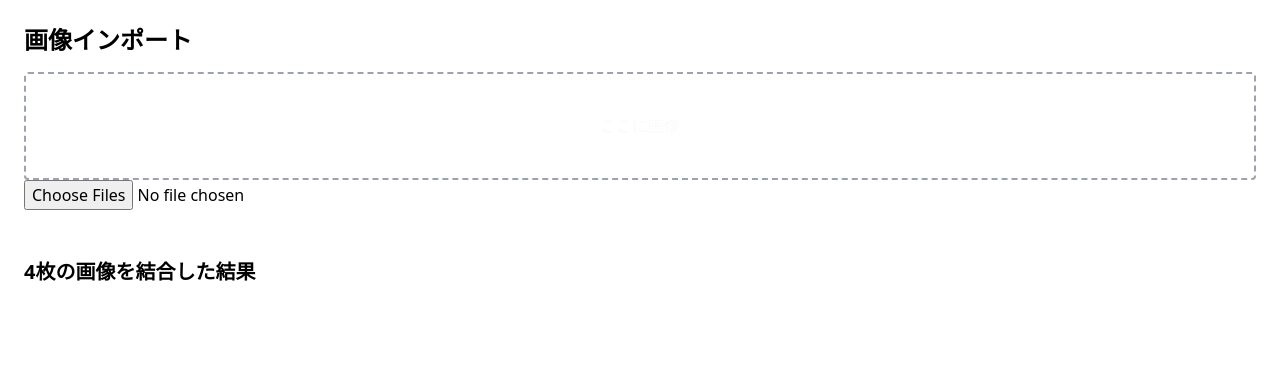
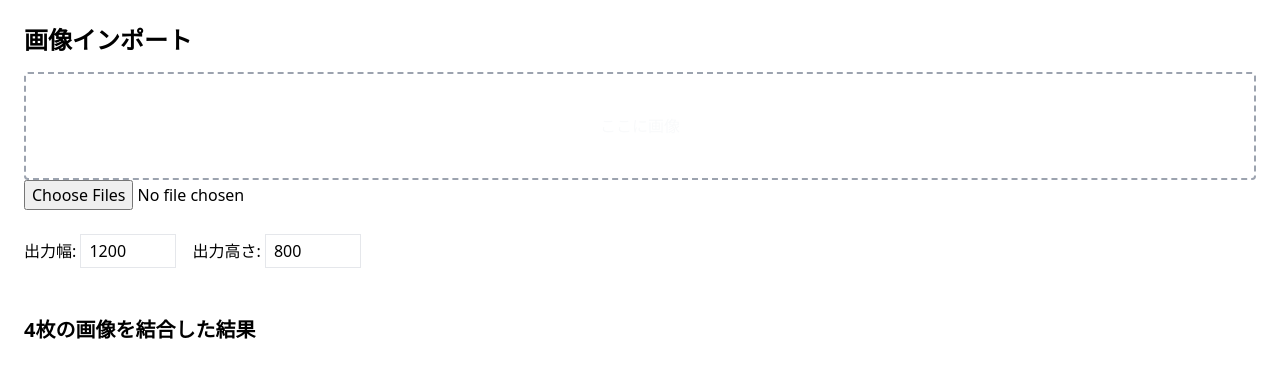
Before and after one commit to arachno81/PicMerge, a Vue app: page /edit in a window 1280 px wide. Shown: the top 378 px of the page. Built offline with nearby package versions, Linux system fonts and the light colour scheme.

Commit message:
feat: add output size input for merged image

```diff
--- a/src/pages/Edit.vue
+++ b/src/pages/Edit.vue
@@ -12,6 +12,17 @@
 			</div>
 				<!-- ファイル選択 -->
 			<input type="file" multiple @change="handleFileChange" accept="image/*" />
+
+			<div class="mt-6 space-x-4">
+				<label class="inline-block">
+					出力幅:
+					<input type="number" v-model.number="outputWidth" class="border px-2 py-1 w-24" />
+				</label>
+				<label class="inline-block">
+					出力高さ:
+					<input type="number" v-model.number="outputHeight" class="border px-2 py-1 w-24" />
+				</label>
+			</div>
 
 			<!-- プレビュー表示 -->
 			<div class="grid grid-cols-2 md:grid-cols-4 gap-4 mt-6">
@@ -41,6 +52,9 @@ const previews = ref([])
 const mergedImage = ref(null)
 
 const selectedImages = ref([])
+
+const outputWidth = ref(1200)
+const outputHeight = ref(800)
 
 function handleFileChange(e){
 	const files = e.target.files
```
